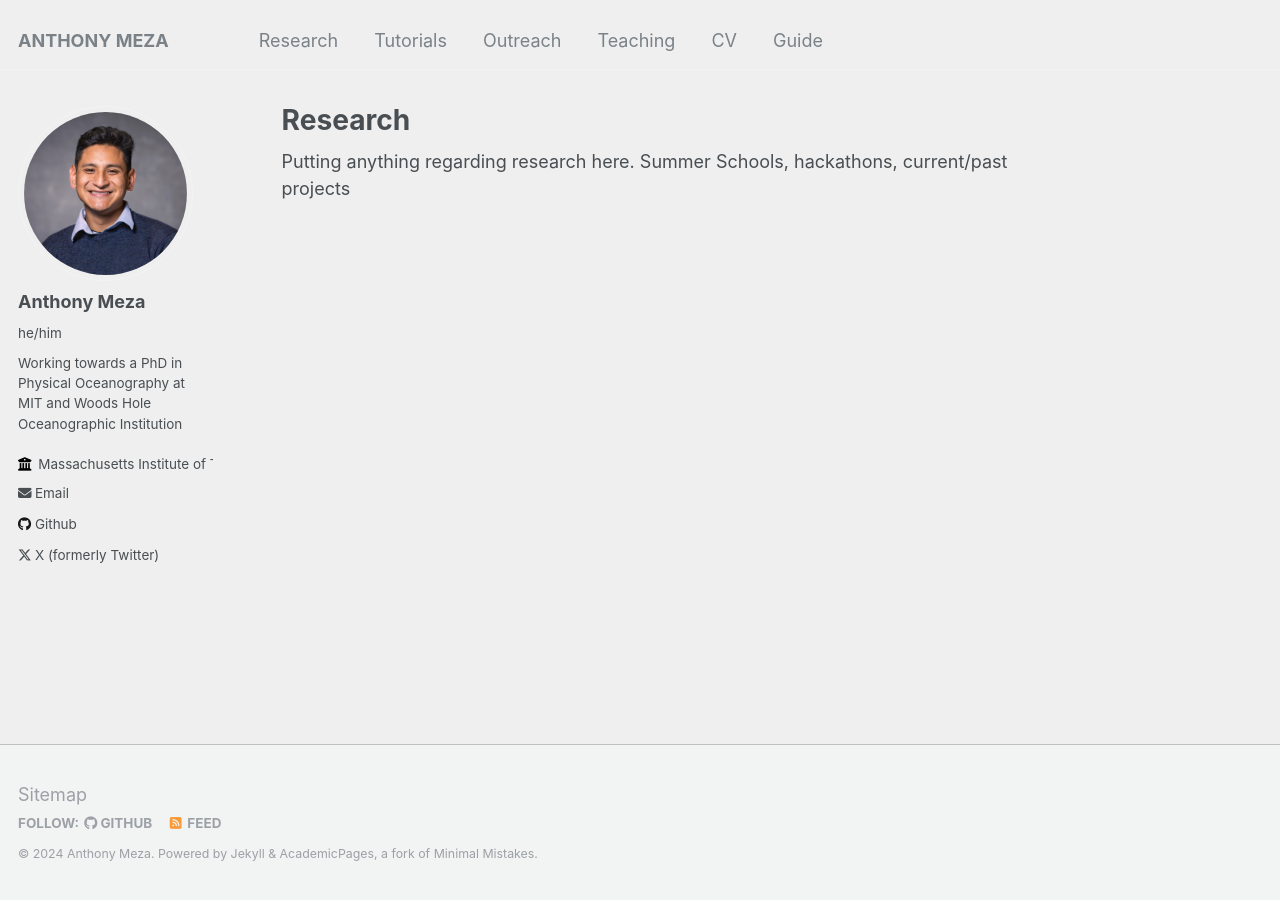
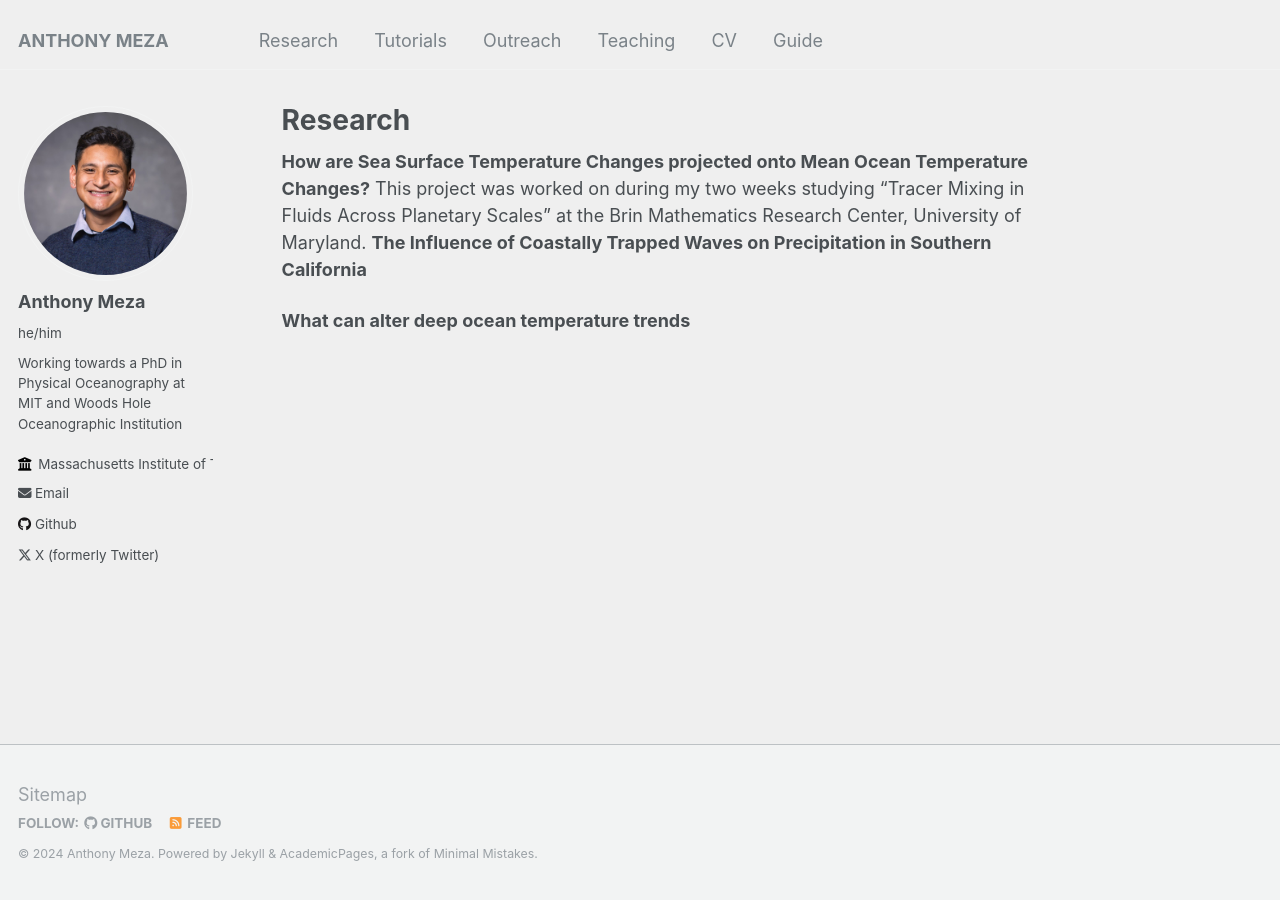
Before and after one commit to anthony-meza/anthony-meza.github.io, a Jekyll site: the page built from _pages/research.md, in a window 1280 px wide. Built offline with Jekyll 4.4.1, drawn with Linux system fonts in a browser that asks for light colours.

Commit message:
Update research.md

```diff
--- a/_pages/research.md
+++ b/_pages/research.md
@@ -6,4 +6,8 @@ redirect_from:
   - /research.html
 ---
 
-Putting anything regarding research here. Summer Schools, hackathons, current/past projects
+**How are Sea Surface Temperature Changes projected onto Mean Ocean Temperature Changes?**
+This project was worked on during my two weeks studying "Tracer Mixing in Fluids Across Planetary Scales" at the Brin Mathematics Research Center, University of Maryland.
+**The Influence of Coastally Trapped Waves on Precipitation in Southern California**
+
+**What can alter deep ocean temperature trends**
```
